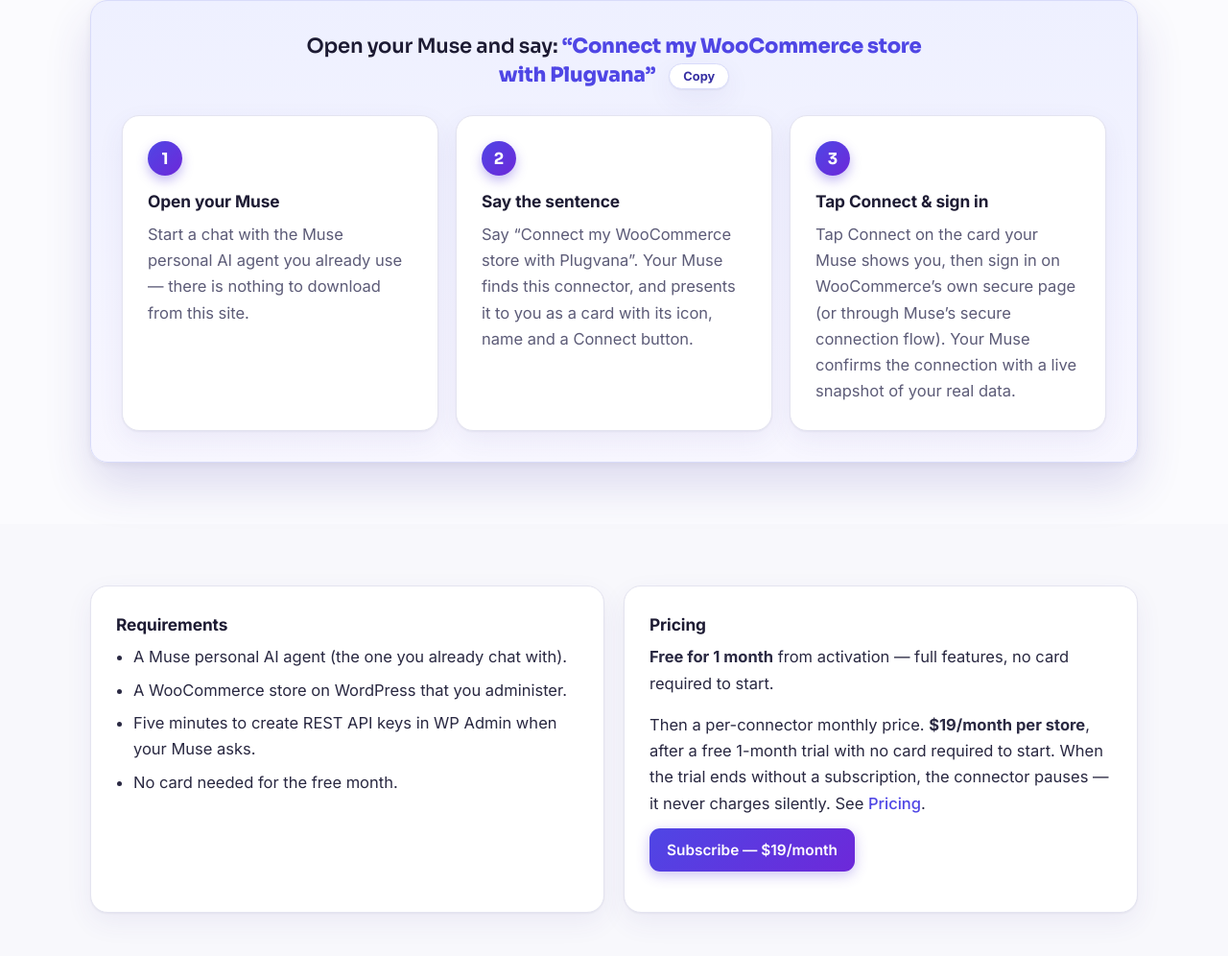
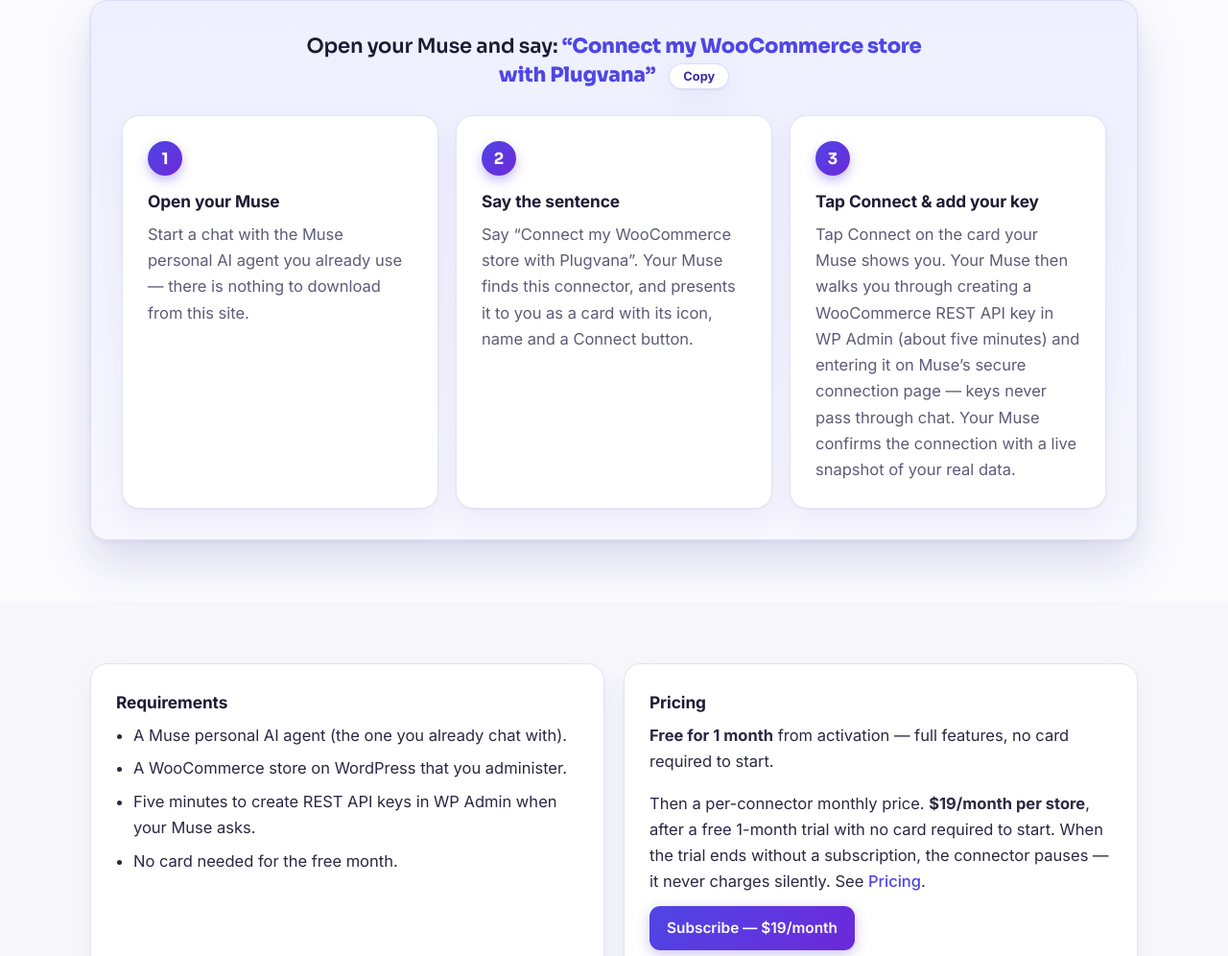
Before and after one commit to babusriharsha/connector-store, a plain HTML site: page site/woocommerce.html in a window 1280 px wide. Shown: the part 1332-2328 px from the top of the page at 96% size. Drawn offline with Linux system fonts and the light colour scheme.

Commit message:
Honest install steps: WooCommerce and Mailchimp step 3 now names the API-key step

```diff
--- a/site/woocommerce.html
+++ b/site/woocommerce.html
@@ -75,7 +75,7 @@
         <div class="steps">
           <div class="step"><span class="step-num" aria-hidden="true">1</span><h3>Open your Muse</h3><p class="muted">Start a chat with the Muse personal AI agent you already use — there is nothing to download from this site.</p></div>
           <div class="step"><span class="step-num" aria-hidden="true">2</span><h3>Say the sentence</h3><p class="muted">Say &ldquo;Connect my WooCommerce store with Plugvana&rdquo;. Your Muse finds this connector, and presents it to you as a card with its icon, name and a Connect button.</p></div>
-          <div class="step"><span class="step-num" aria-hidden="true">3</span><h3>Tap Connect &amp; sign in</h3><p class="muted">Tap Connect on the card your Muse shows you, then sign in on WooCommerce&rsquo;s own secure page (or through Muse&rsquo;s secure connection flow). Your Muse confirms the connection with a live snapshot of your real data.</p></div>
+          <div class="step"><span class="step-num" aria-hidden="true">3</span><h3>Tap Connect &amp; add your key</h3><p class="muted">Tap Connect on the card your Muse shows you. Your Muse then walks you through creating a WooCommerce REST API key in WP Admin (about five minutes) and entering it on Muse&rsquo;s secure connection page — keys never pass through chat. Your Muse confirms the connection with a live snapshot of your real data.</p></div>
         </div>
       </div>
     </div>
```
Also changed, not shown: site/mailchimp.html (+1 -1 lines).
